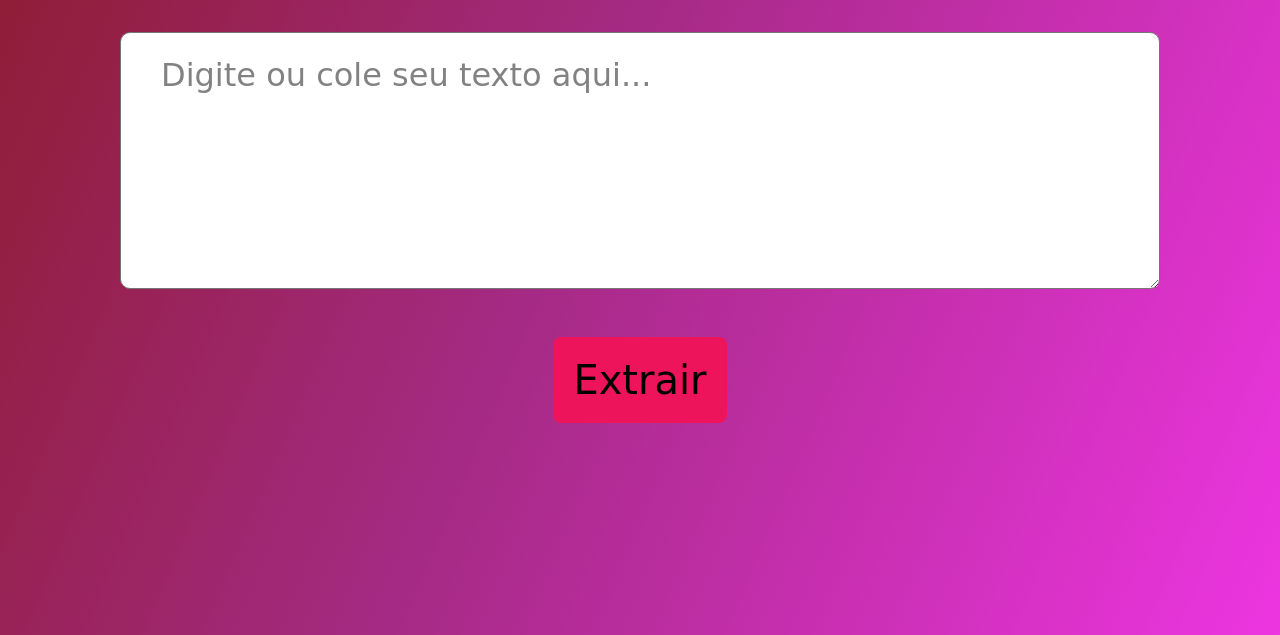
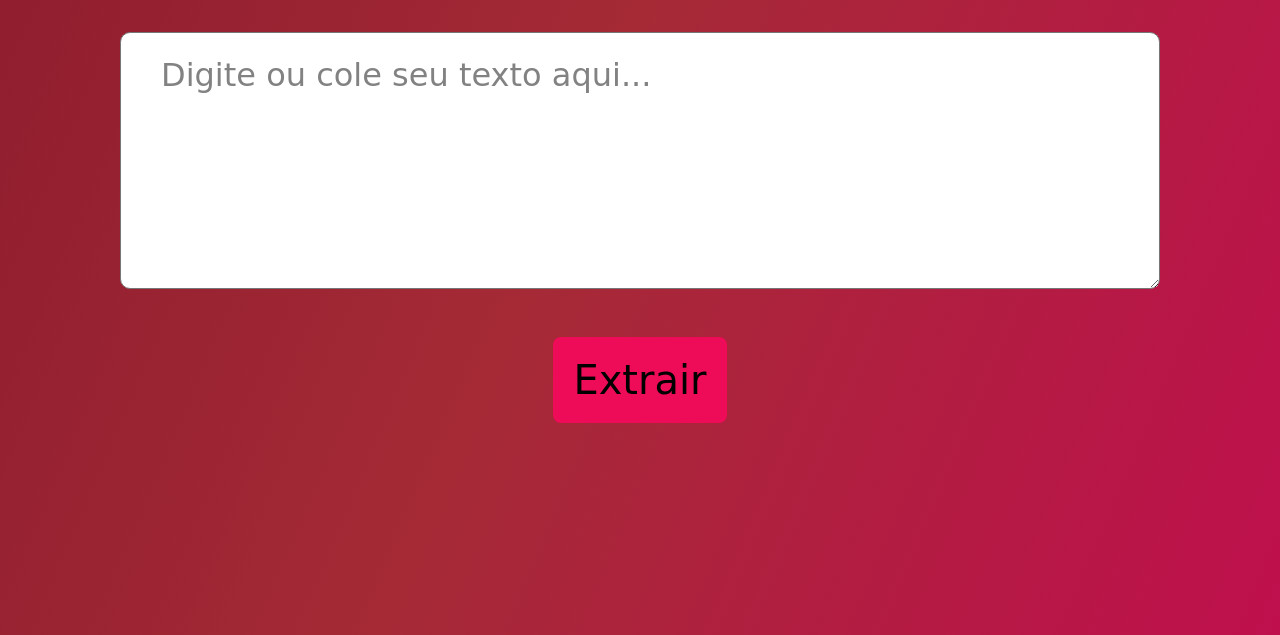
Before and after one commit to aninhaclara14/strings, a plain HTML site: page index.html in a window 1280 px wide. Shown: the part 199-834 px from the top of the page. Drawn offline with Linux system fonts and the light colour scheme; a web font is replaced by a local one.

Commit message:
mudei as cores

```diff
--- a/style.css
+++ b/style.css
@@ -1,8 +1,8 @@
 @import url('https://fonts.googleapis.com/css2?family=Edu+VIC+WA+NT+Hand:wght@400..700&display=swap');
 
 :root {
-    --cor-destaque: #ED145B;
-    --cor-gradiente-preto: linear-gradient(113deg, #8d1c2d 0%, #a52a84 44.96%, #ed35e1 100%);
+    --cor-destaque: #ee0b57;
+    --cor-gradiente-preto: linear-gradient(113deg, #8d1c2d 0%, #a52a36 44.96%, #bf104d 100%);
 }
 
 * {
```
